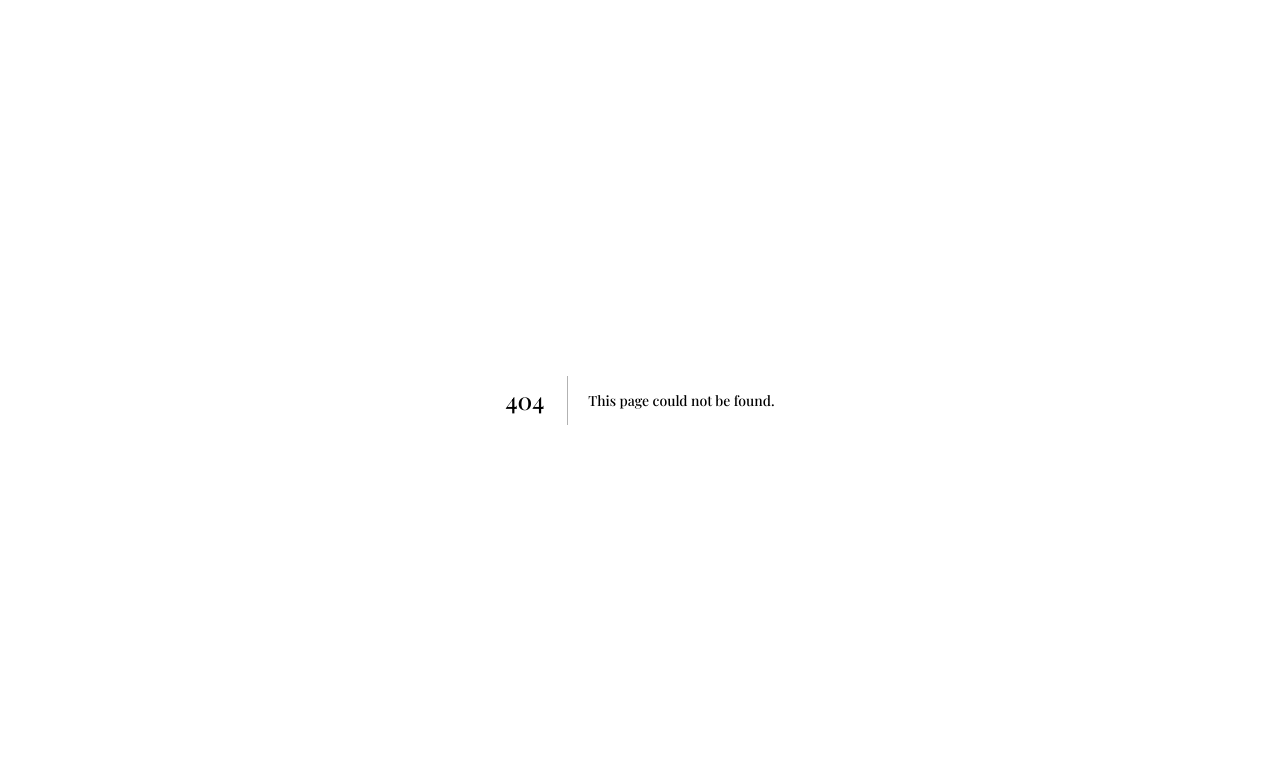
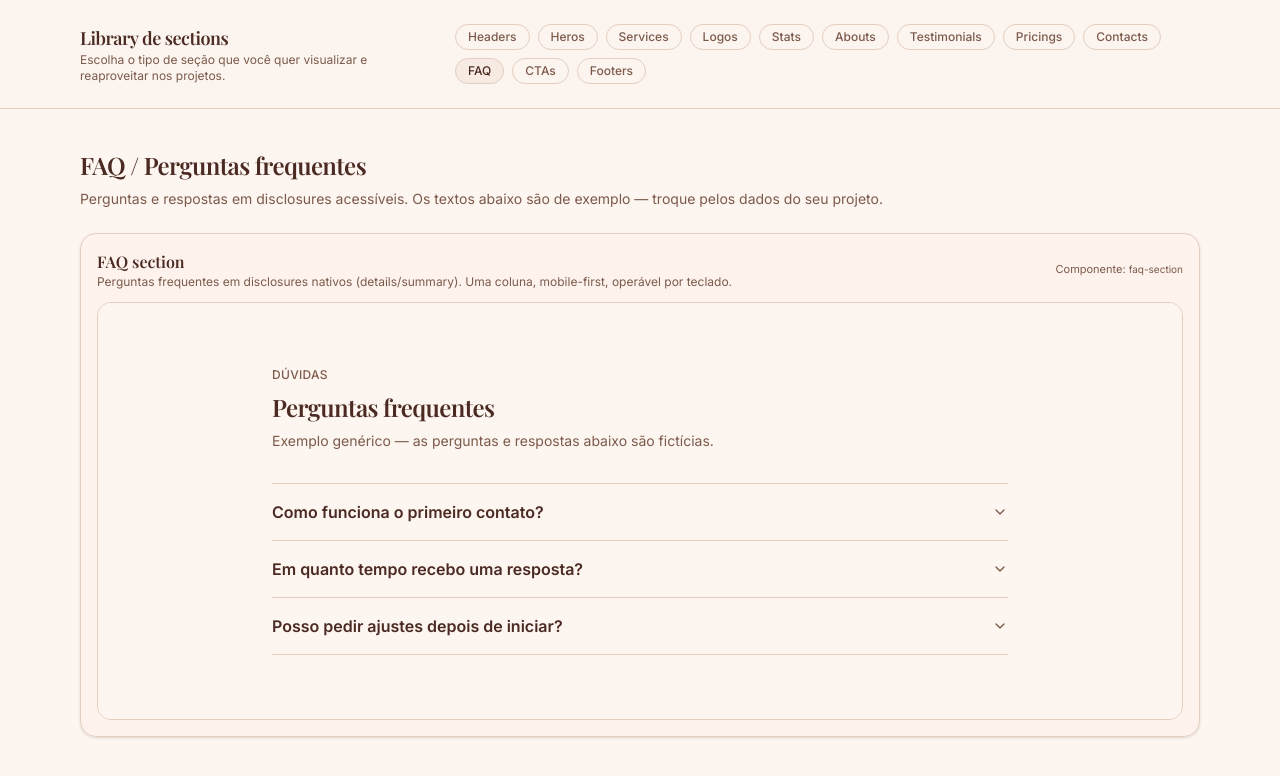
Before and after one commit to svitordev/landing-advogada-gabriella, a Next.js app: page /library/faq in a window 1280 px wide. Before the commit this address had no page. Shown: the top 776 px of the page. Built offline with nearby package versions, Linux system fonts and the light colour scheme.

Commit message:
feat: add accessible reusable FAQ section

```diff
--- /dev/null
+++ b/app/library/faq/page.tsx
@@ -0,0 +1,88 @@
+// app/library/faq/page.tsx
+import type { Metadata } from "next";
+import { FaqSection, type FaqSectionProps } from "@/components/sections/faq/faq-section";
+
+export const metadata: Metadata = {
+  title: "Library · FAQ",
+  description: "Perguntas frequentes em disclosures acessíveis para landings institucionais.",
+};
+
+type FaqVariant = {
+  id: string;
+  name: string;
+  description: string;
+  props: FaqSectionProps;
+};
+
+// Demo genérica de prestação de serviços fictícia — sem conteúdo da cliente,
+// sem orientações jurídicas, sem prazos garantidos, valores ou promessas.
+const faq: FaqVariant[] = [
+  {
+    id: "faq-section",
+    name: "FAQ section",
+    description:
+      "Perguntas frequentes em disclosures nativos (details/summary). Uma coluna, mobile-first, operável por teclado.",
+    props: {
+      eyebrow: "Dúvidas",
+      title: "Perguntas frequentes",
+      description: "Exemplo genérico — as perguntas e respostas abaixo são fictícias.",
+      items: [
+        {
+          question: "Como funciona o primeiro contato?",
+          answer:
+            "Você envia sua mensagem pelos canais de atendimento com uma breve descrição da sua necessidade. As informações são analisadas e um retorno é enviado com os próximos passos.",
+        },
+        {
+          question: "Em quanto tempo recebo uma resposta?",
+          answer:
+            "O tempo de resposta varia conforme o volume de demandas recebidas. Cada contato é analisado individualmente antes do retorno.",
+        },
+        {
+          question: "Posso pedir ajustes depois de iniciar?",
+          answer:
+            "Sim. Ajustes podem ser solicitados durante o andamento do trabalho e são reavaliados junto com as etapas seguintes.",
+        },
+      ],
+    },
+  },
+];
+
+export default function FaqLibraryPage() {
+  return (
+    <main className="min-h-screen bg-background">
+      <div className="mx-auto max-w-6xl space-y-6 px-4 py-10">
+        <header className="space-y-2">
+          <h1 className="text-2xl font-semibold tracking-tight">FAQ / Perguntas frequentes</h1>
+          <p className="text-sm text-muted-foreground">
+            Perguntas e respostas em disclosures acessíveis. Os textos abaixo são de exemplo —
+            troque pelos dados do seu projeto.
+          </p>
+        </header>
+
+        <section className="space-y-4">
+          {faq.map(({ id, name, description, props }) => (
+            <div
+              key={id}
+              className="space-y-3 rounded-2xl border bg-muted/20 p-4 text-sm shadow-sm"
+            >
+              <div className="flex flex-col gap-1 md:flex-row md:items-center md:justify-between">
+                <div>
+                  <h2 className="text-base font-semibold">{name}</h2>
+                  <p className="text-xs text-muted-foreground">{description}</p>
+                </div>
+                <p className="text-[11px] text-muted-foreground">
+                  Componente: <code className="font-mono text-[10px]">{id}</code>
+                </p>
+              </div>
+
+              {/* Preview */}
+              <div className="overflow-hidden rounded-xl border bg-background">
+                <FaqSection {...props} />
+              </div>
+            </div>
+          ))}
+        </section>
+      </div>
+    </main>
+  );
+}
--- /dev/null
+++ b/components/sections/faq/faq-section.tsx
@@ -0,0 +1,53 @@
+// components/sections/faq/faq-section.tsx
+import { ChevronDown } from "lucide-react";
+
+export type FaqItem = {
+  question: string;
+  answer: string;
+};
+
+export type FaqSectionProps = {
+  id?: string;
+  eyebrow?: string;
+  title: string;
+  description?: string;
+  items: FaqItem[];
+};
+
+export function FaqSection({ id, eyebrow, title, description, items }: FaqSectionProps) {
+  // Sem itens não há conteúdo útil — a seção não é renderizada.
+  if (!items || items.length === 0) return null;
+
+  return (
+    <section id={id} className="w-full bg-background">
+      <div className="mx-auto max-w-3xl px-4 py-12 md:py-16">
+        <div className="space-y-2">
+          {eyebrow && (
+            <p className="text-xs font-medium uppercase tracking-wide text-muted-foreground">
+              {eyebrow}
+            </p>
+          )}
+          <h2 className="text-xl font-semibold tracking-tight md:text-2xl">{title}</h2>
+          {description && <p className="text-sm text-muted-foreground">{description}</p>}
+        </div>
+
+        {/* disclosures nativos — estado e operação pelo próprio HTML (sem JS) */}
+        <div className="mt-8 divide-y border-y">
+          {items.map((item) => (
+            <details key={item.question} className="group py-4">
+              <summary className="flex cursor-pointer list-none items-center justify-between gap-4 text-base font-semibold text-foreground focus-visible:outline-2 focus-visible:outline-offset-2 focus-visible:outline-ring [&::-webkit-details-marker]:hidden">
+                {item.question}
+                {/* rotacao sempre aplicada (estado visivel tambem sob reduced motion); transicao apenas quando ha movimento permitido */}
+                <ChevronDown
+                  aria-hidden="true"
+                  className="size-4 shrink-0 text-muted-foreground group-open:rotate-180 motion-safe:transition-transform motion-safe:duration-150"
+                />
+              </summary>
+              <p className="mt-3 text-sm text-muted-foreground">{item.answer}</p>
+            </details>
+          ))}
+        </div>
+      </div>
+    </section>
+  );
+}
--- a/components/sections/library-shell.tsx
+++ b/components/sections/library-shell.tsx
@@ -15,6 +15,7 @@ const sectionLinks = [
   { href: "/library/testimonials", label: "Testimonials" },
   { href: "/library/pricing", label: "Pricings" },
   { href: "/library/contact", label: "Contacts" },
+  { href: "/library/faq", label: "FAQ" },
   { href: "/library/cta", label: "CTAs" },
   { href: "/library/footers", label: "Footers" },
 ];
--- a/memory-bank/CURRENT-STATE.md
+++ b/memory-bank/CURRENT-STATE.md
@@ -6,10 +6,11 @@ Snapshot curto do estado atual do repositório. Não copiar toda a documentaçã
 
 Projeto **independente** (landing page institucional da advogada Maria Gabriella), criado a partir do código do Svitordev UI Lab.
 
-- **Fase atual:** bootstrap documental concluído + Design Foundation VERIFIED + Entrega B VERIFIED + Entrega C VERIFIED + **Entrega D (ContactDetails data-driven) funcionalmente VERIFIED** (2026-10-28). Landing ainda em composição — contato público ainda não publicado.
+- **Fase atual:** bootstrap documental concluído + Design Foundation VERIFIED + Entrega B VERIFIED + Entrega C VERIFIED + Entrega D VERIFIED + **Entrega E (FAQ reutilizável) funcionalmente VERIFIED** (2026-10-29). Landing ainda em composição — contato público e FAQ institucional ainda não publicados.
 - **Home atual:** Header institucional → Hero → Áreas de atuação (6 cards) → Sobre → footer mínimo — tudo data-driven via `lib/site-config.ts` (PROJECT_ONLY — configuração, não componente React).
 - **Home ainda sem Atendimento/Contato publicado** — nenhum CTA de contato ativo; nenhum telefone/e-mail/WhatsApp da cliente inventado. Navegação pública permanece Início · Áreas de atuação · Sobre.
 - **`ContactDetails` agora é data-driven e reutilizável** (`LAB_CANDIDATE`), com demonstração na `/library/contact` (dados fictícios). Contato institucional pendente de dados oficiais.
+- **`FaqSection` criado** (`LAB_CANDIDATE`) — `details`/`summary` nativos, Server Component, sem dependência nova, com demonstração na `/library/faq` (dados fictícios). A FAQ institucional da advogada **não foi publicada** — perguntas e respostas dependem de aprovação da profissional.
 - **Seis áreas de atuação preliminares** com copy descritiva provisória; **Sobre a advogada** com copy institucional provisória — ambos `PENDENTE_CONFIRMACAO_CLIENTE` (marcação só no código, nunca na interface).
 - **Navegação pública por âncoras reais:** Início `/` · Áreas de atuação `/#areas-de-atuacao` · Sobre `/#sobre`; active state não destaca links com hash (ajuste mínimo no `header-basic`); `MobileNav` intacto; sem scroll spy.
 - **"Conteúdo" saiu da navegação pública.** A rota `/blog` continua existindo com artigos genéricos herdados do template — pendência antes do deploy (substituir ou despublicar).
@@ -22,9 +23,9 @@ Projeto **independente** (landing page institucional da advogada Maria Gabriella
 - **Dados profissionais pendentes de confirmação:** contatos oficiais (e-mail/telefone/WhatsApp), região atendida, inscrição OAB, logotipo/monograma, fotografia profissional, revisão dos textos.
 - **Publicação:** condicionada à avaliação e aprovação jurídica/publicitária pela advogada antes do ar.
 - **Site ainda não pronto para publicação.**
-- **Roadmap ativo:** `docs/ROADMAP-LANDING.md` (fases 1 e 4 ✅; fase 5 parcialmente executada — Entregas B, C e D VERIFIED; fases 2/3 seguem pendentes). O roadmap das 1000 evoluções é histórico (origem UI Lab).
-- **Gates da Entrega D:** lint 0/0 · build PASS (16 rotas) · Playwright 36 passed + 2 skipped (19 casos × 2 projetos) · verificação visual em 375×667 (1 coluna), 768×1024 (2 colunas) e 1280×720 (3 colunas) em `/library/contact` — zero overflow; foco visível por teclado confirmado; home intacta.
-- **Próximo passo:** FAQ / conteúdo informativo mediante planejamento específico (não iniciada). Contato institucional depende dos dados oficiais (fase 2).
+- **Roadmap ativo:** `docs/ROADMAP-LANDING.md` (fases 1 e 4 ✅; fase 5 parcialmente executada — Entregas B, C, D e E VERIFIED; fases 2/3 seguem pendentes). O roadmap das 1000 evoluções é histórico (origem UI Lab).
+- **Gates da Entrega E:** lint 0/0 · build PASS (17 rotas) · Playwright 40 passed + 2 skipped (21 casos × 2 projetos) · verificação visual em 375×667, 768×1024 e 1280×720 em `/library/faq` — uma coluna, zero overflow; foco visível por teclado e reduced-motion confirmados; home intacta.
+- **Próximo passo:** publicação da FAQ institucional quando houver perguntas e respostas aprovadas pela profissional (conteúdo — fase 2). Contato institucional depende dos dados oficiais.
 
 ### Estado herdado do UI Lab (histórico — descreve o código, ainda válido como estado técnico)
 
@@ -71,9 +72,9 @@ public/
 
 - **6** UI components (`components/ui/` — + `badge` via Evolução 004, + `avatar` via Evolução 008)
 - **7** site components (`components/site/` — headers + footers; + `mobile-nav` via Evolução 007)
-- **26** section components (`components/sections/` — 7 grupos × 3 + `cta-split-actions` + `logos-strip` + `hero-media-showcase` + `stats-grid` + `testimonials-rating-cards`)
+- **27** section components (`components/sections/` — 7 grupos × 3 + `cta-split-actions` + `logos-strip` + `hero-media-showcase` + `stats-grid` + `testimonials-rating-cards` + `faq-section` via Entrega E)
 - **2** wrappers/shells (`library-shell.tsx` + `app/library/layout.tsx`)
-- **Total: 41** componentes reutilizáveis relevantes
+- **Total: 42** componentes reutilizáveis relevantes
 
 ## `/library` (DEC-001)
 
@@ -83,7 +84,7 @@ Showcase oficial. Estrutura `app/library/[categoria]/page.tsx` renderiza cada va
 
 Production build **verde** (PASS). Lint atual: **0 errors / 0 warnings**. Rota `/blog/[slug]` funcional.
 
-- **Playwright mínimo:** ✅ **VERIFIED** — `@playwright/test` 1.64.1, **Chromium** somente; projects desktop **1280×720** e mobile **375×667**; **19 smoke tests / 38 execuções** (36 passed + 2 skips intencionais — testes mobile-only da Evolução 007 pulam o project desktop). Contagem após a Entrega C: 2 testes ajustados (navegação por âncoras + links da home) + 2 novos (seis áreas/hierarquia + Sobre textual); após a Entrega D: +2 novos (ContactDetails na library com/sem link, sem formulário; home sem seção de contato com navegação preservada). Execução da DEC-006.
+- **Playwright mínimo:** ✅ **VERIFIED** — `@playwright/test` 1.64.1, **Chromium** somente; projects desktop **1280×720** e mobile **375×667**; **21 smoke tests / 42 execuções** (40 passed + 2 skips intencionais — testes mobile-only da Evolução 007 pulam o project desktop). Contagem após a Entrega C: 2 testes ajustados (navegação por âncoras + links da home) + 2 novos (seis áreas/hierarquia + Sobre textual); após a Entrega D: +2 novos (ContactDetails na library com/sem link, sem formulário; home sem seção de contato com navegação preservada); após a Entrega E: +2 novos (FAQ na library com teclado/sem controles duplicados; home sem FAQ com navegação preservada). Execução da DEC-006.
 - **QLT-001:** ✅ VERIFIED. **QLT-006:** ✅ VERIFIED (Evolução 007). **QLT-007:** ✅ VERIFIED (Evolução 006). **QLT-012:** ✅ VERIFIED.
 - **`/library`:** READY.
 - **Design System:** READY.
```
Also changed, not shown: memory-bank/CHANGELOG.md, 4 other files (tests, documents, lock files or other folders).
